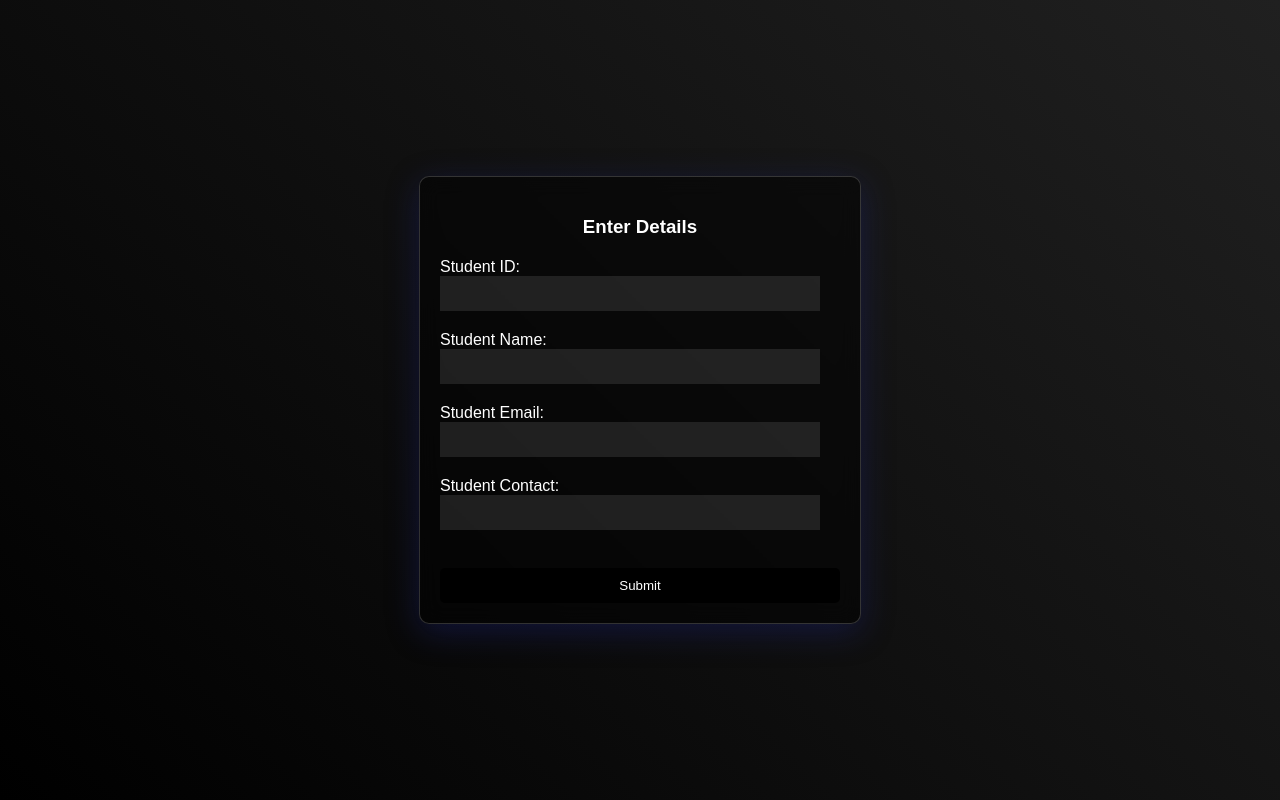
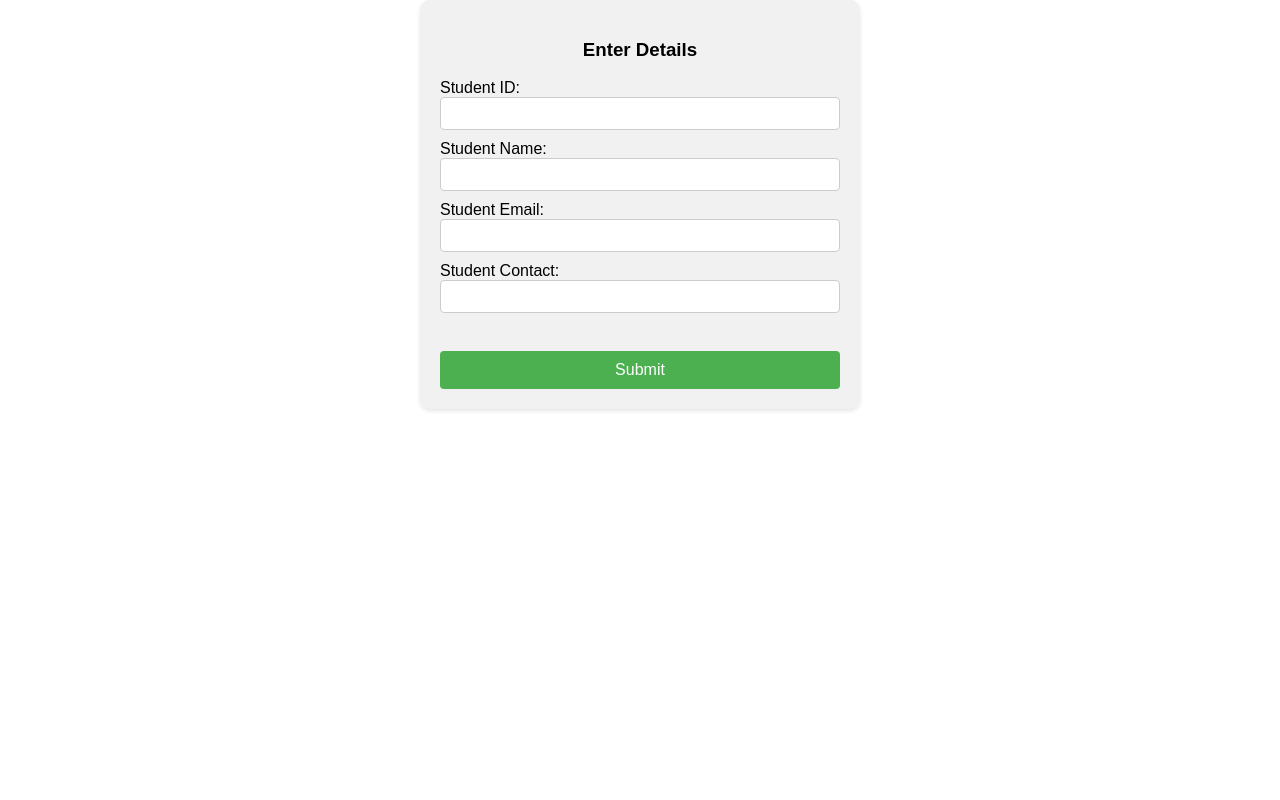
Before and after one commit to NavaladiVignesh/StudTrack, a Django app: page /sms/std in a window 1280 px wide. Run offline with Django 4.2, Linux system fonts and the light colour scheme.

Commit message:
CSS Changed

```diff
--- a/templates/index.html
+++ b/templates/index.html
@@ -4,68 +4,52 @@
     <meta charset="UTF-8">
     <meta name="viewport" content="width=device-width, initial-scale=1.0">
 
-    <title>Document</title>
-
+    <title>Details</title>
     <style>
         body {
-            background: linear-gradient(45deg, black, #202020);
-            color: white;
             font-family: Arial, sans-serif;
             margin: 0;
             padding: 0;
         }
 
-        form {
-            display: flex;
-            justify-content: center;
-            align-items: center;
-            height: 100vh;
+        .glass {
+            background-color: #f1f1f1;
+            border-radius: 10px;
+            box-shadow: 0 2px 4px rgba(0, 0, 0, 0.1);
+            padding: 20px;
+            max-width: 400px;
+            margin: 0 auto;
         }
 
-        .glass {
-            background-color: rgba(0, 0, 0, 0.5);
-            border-radius: 10px;
-            box-shadow: 0 8px 32px 0 rgba(31, 38, 135, 0.37);
-            backdrop-filter: blur(10px);
-            -webkit-backdrop-filter: blur(10px);
-            border: 1px solid rgba(255, 255, 255, 0.18);
-            padding: 20px;
-            max-width: 400px;
-            width: 80%;
+        h3 {
+            text-align: center;
         }
 
-        .glass h3 {
-            text-align: center;
-            margin-bottom: 20px;
-
+        input[type="text"],
+        input[type="email"],
+        input[type="number"] {
+            width: 100%;
+            padding: 8px;
+            border-radius: 4px;
+            border: 1px solid #ccc;
+            box-sizing: border-box;
+            margin-bottom: 10px;
         }
 
-        .glass input[type="text"],
-        .glass input[type="email"],
-        .glass input[type="number"] {
-            width: 90%;
-            padding: 10px 10px 10px 10px;
-            margin-bottom: 20px;
-            background-color: rgba(255, 255, 255, 0.1);
+        button[type="submit"] {
+            background-color: #4CAF50;
+            color: white;
+            padding: 10px 20px;
             border: none;
-            color: black;
+            border-radius: 4px;
+            cursor: pointer;
+            font-size: 16px;
+            margin-top: 10px;
+            width: 100%;
         }
 
-        .glass button[type="submit"] {
-            display: block;
-            width: 100%;
-            padding: 10px;
-            background-color: black;
-            color: white;
-            border: none;
-            border-radius: 5px;
-            text-align: center;
-            text-decoration: none;
-            transition: background-color 0.3s;
-        }
-
-        .glass button[type="submit"]:hover {
-            background-color: #0070ff;
+        button[type="submit"]:hover {
+            background-color: #45a049;
         }
     </style>
 </head>
```
Also changed, not shown: templates/dbvalidity.html (+1 -15 lines), templates/edit.html (+28 -42 lines), templates/show.html (+7 -22 lines).
